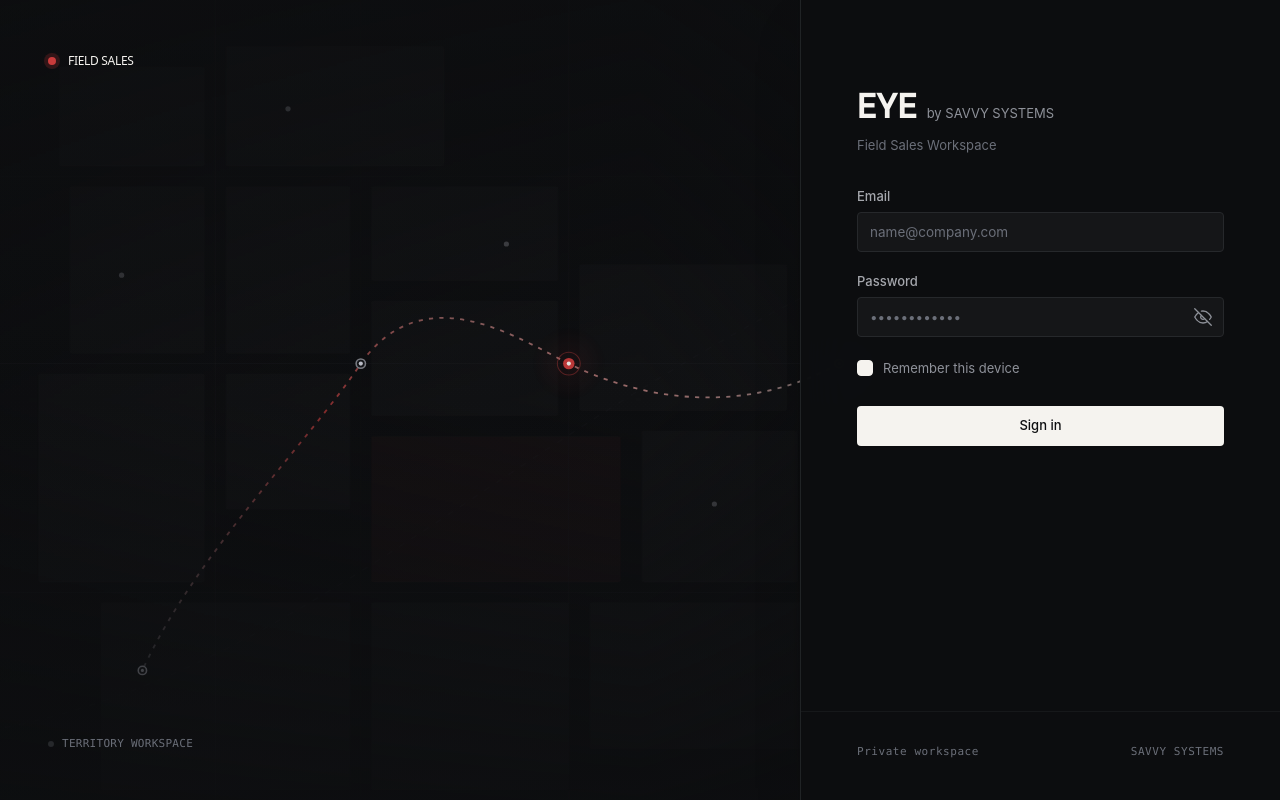
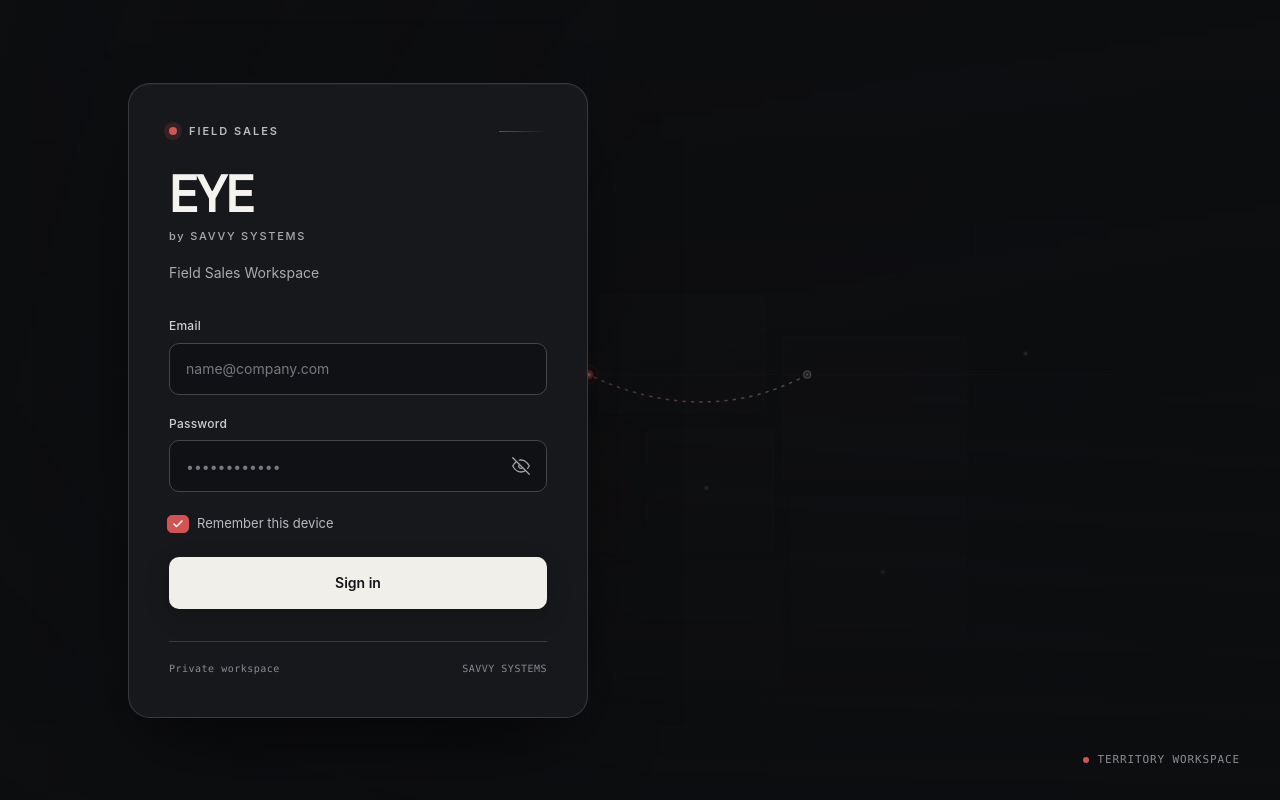
Before and after one commit to n8y27ygwrm-boop/eye, a Next.js app: page /login in a window 1280 px wide. Built offline with nearby package versions, Linux system fonts and the light colour scheme.

Commit message:
polish login UI

```diff
--- a/app/login/login-form.tsx
+++ b/app/login/login-form.tsx
@@ -63,17 +63,18 @@
   }
 
   return (
-    <main className="w-full min-h-[100dvh] bg-[#0d0e10] relative z-10 flex overflow-x-hidden">
-      <div className="relative w-full min-h-[100dvh] flex flex-col lg:flex-row overflow-x-hidden select-none bg-[#0d0e10]">
+    <main className="relative isolate min-h-[100dvh] overflow-x-hidden bg-[#0d0e10] text-[#f5f3ef]">
+      <div className="relative min-h-[100dvh] overflow-x-hidden">
         {/* Territory Map Layer (Calm Architectural Field Visual) */}
         <div className="absolute inset-0 z-0 pointer-events-none overflow-hidden">
           {/* Ambient Lighting & Soft Edge Vignette */}
-          <div className="absolute inset-0 bg-gradient-to-r from-[#0d0e10]/30 via-transparent to-[#0d0e10]/90 z-10" />
-          <div className="absolute inset-0 bg-gradient-to-b from-[#0d0e10]/50 via-transparent to-[#0d0e10]/70 z-10" />
+          <div className="absolute inset-0 z-10 bg-gradient-to-r from-[#0d0e10]/80 via-[#0d0e10]/40 to-[#0d0e10]/35" />
+          <div className="absolute inset-0 z-10 bg-gradient-to-b from-[#0d0e10]/25 via-transparent to-[#0d0e10]/70" />
 
           {/* Clean Territory Grid & Geometry */}
           <svg
-            className="w-[130%] h-[130%] -top-[15%] -left-[10%] absolute text-[#26282b]/60"
+            aria-hidden="true"
+            className="absolute -right-[85%] -top-[45%] h-[110%] w-[185%] text-[#3b3d41]/70 opacity-70 sm:-right-[35%] sm:top-[-5%] sm:w-[145%] lg:-right-[7%] lg:-top-[12%] lg:h-[125%] lg:w-[105%] lg:opacity-80"
             fill="none"
             viewBox="0 0 1600 1000"
             xmlns="http://www.w3.org/2000/svg"
@@ -178,58 +179,38 @@
           </svg>
         </div>
 
-        {/* Left Territory Context (Minimal, Quiet, Editorial) */}
-        <div className="relative z-10 flex lg:flex-1 flex-col justify-between p-4 lg:p-12 pointer-events-none">
-          {/* Calm Territory Badge */}
-          <div className="flex items-center gap-3 pt-1">
-            <div className="flex items-center justify-center w-2 h-2 rounded-full bg-[#c93b3b] ring-4 ring-[#c93b3b]/20" />
-            <span className="text-[12px] text-[#f5f3ef] font-medium tracking-tight font-sans">
-              FIELD SALES
-            </span>
+        <div className="relative z-20 flex min-h-[100dvh] items-center px-4 py-6 sm:px-8 sm:py-10 lg:px-[clamp(56px,10vw,160px)]">
+          <section
+            aria-label="Sign in to EYE"
+            className="mx-auto w-full max-w-[460px] rounded-[22px] border border-[#414247]/80 bg-[#191a1d]/90 px-7 py-8 backdrop-blur-xl sm:px-10 sm:py-10 lg:mx-0"
+            style={{ boxShadow: '0 32px 80px -24px rgba(0, 0, 0, 0.72), inset 0 1px 0 rgba(255, 255, 255, 0.04)' }}
+          >
+            <header>
+              <div className="mb-7 flex items-center gap-3">
+                <span className="h-2 w-2 rounded-full bg-[#d15353] ring-[5px] ring-[#d15353]/15" />
+                <span className="text-[11px] font-semibold tracking-[0.18em] text-[#bbbcc1]">FIELD SALES</span>
+                <span className="ml-auto h-px w-12 bg-gradient-to-r from-[#55565b] to-transparent" />
               </div>
-
-          {/* Bottom Region Note */}
-          <div className="hidden lg:flex items-center gap-2 text-[#6b6f79] text-[11px] font-mono tracking-wide">
-            <span className="w-1.5 h-1.5 rounded-full bg-[#26282b]" />
-            <span>TERRITORY WORKSPACE</span>
-          </div>
-        </div>
-
-        {/* Right-Anchored Premium Login Monolith */}
-        <div className="relative z-20 w-full lg:w-[460px] xl:w-[480px] min-h-[calc(100dvh-54px)] lg:min-h-[100dvh] flex flex-col justify-between bg-[#0d0e10]/95 backdrop-blur-xl border-t lg:border-t-0 border-l-0 lg:border-l border-[#26282b]/80 shadow-2xl">
-          {/* Top Brand & Form Section */}
-          <div className="w-full flex flex-col pt-6 sm:pt-10 lg:pt-20 px-6 sm:px-12 lg:px-14">
-            {/* Brand Block */}
-            <div className="flex flex-col">
-              <div className="flex items-baseline gap-2.5">
               <h1
-                  className="text-[36px] font-bold tracking-tight text-[#f5f3ef]"
+                className="text-[48px] font-semibold leading-none tracking-[-0.065em] text-[#f5f3ef] sm:text-[54px]"
                 style={{ fontFamily: "'Space Grotesk', sans-serif" }}
               >
                 EYE
               </h1>
-                <span className="text-[13px] tracking-normal text-[#8e9199] font-normal">
-                  by SAVVY SYSTEMS
-                </span>
-              </div>
-              <p className="mt-1 text-[13px] text-[#6b6f79]">
-                Field Sales Workspace
-              </p>
-            </div>
+              <p className="mt-2 text-[11px] font-medium tracking-[0.16em] text-[#aaaab0]">by SAVVY SYSTEMS</p>
+              <p className="mt-4 text-[14px] leading-6 text-[#aaabb0]">Field Sales Workspace</p>
+            </header>
 
-            {/* Error Message Callout */}
             {error && (
-              <div className="mt-6 p-3 bg-[#93000a]/20 border border-[#93000a]/50 text-[#ffb4ab] text-[12.5px] rounded flex items-center gap-2">
-                <span className="w-1.5 h-1.5 rounded-full bg-[#ffb4ab] flex-shrink-0" />
+              <div className="mt-7 flex items-start gap-2.5 rounded-[10px] border border-[#a94a4a]/50 bg-[#8e2230]/15 px-3.5 py-3 text-[13px] leading-5 text-[#ffb4ab]" role="alert">
+                <span className="mt-1.5 h-1.5 w-1.5 flex-shrink-0 rounded-full bg-[#ffb4ab]" />
                 <span>{error}</span>
               </div>
             )}
 
-            {/* Authentication Form */}
-            <form className="flex flex-col gap-5 mt-8" onSubmit={handleSubmit}>
-              {/* Email Field */}
-              <div className="flex flex-col gap-1.5">
-                <label className="text-[13px] text-[#a5a7ad] font-medium" htmlFor="email">
+            <form className="mt-8 flex flex-col gap-5" onSubmit={handleSubmit}>
+              <div className="flex flex-col gap-2">
+                <label className="text-[12px] font-medium tracking-[0.02em] text-[#d0d0d3]" htmlFor="email">
                   Email
                 </label>
                 <input
@@ -240,18 +221,15 @@
                   value={email}
                   onChange={e => setEmail(e.target.value)}
                   placeholder="name@company.com"
-                  className="w-full h-10 px-3 bg-[#151618] border border-[#26282b] text-[#f5f3ef] text-[13.5px] placeholder:text-[#6b6f79] rounded focus:outline-none focus:border-[#8E2230] focus:ring-1 focus:ring-[#8E2230] transition-all duration-150"
+                  className="h-[52px] w-full rounded-[10px] border border-[#44454a] bg-[#101114] px-4 text-[14px] text-[#f5f3ef] placeholder:text-[#777980] transition-colors duration-150 focus:border-[#d15353] focus:outline-none focus:ring-[3px] focus:ring-[#d15353]/15"
                 />
               </div>
 
-              {/* Password Field */}
-              <div className="flex flex-col gap-1.5">
-                <div className="flex justify-between items-center">
-                  <label className="text-[13px] text-[#a5a7ad] font-medium" htmlFor="password">
+              <div className="flex flex-col gap-2">
+                <label className="text-[12px] font-medium tracking-[0.02em] text-[#d0d0d3]" htmlFor="password">
                   Password
                 </label>
-                </div>
-                <div className="relative flex items-center">
+                <div className="relative">
                   <input
                     id="password"
                     type={showPassword ? 'text' : 'password'}
@@ -260,57 +238,42 @@
                     value={password}
                     onChange={e => setPassword(e.target.value)}
                     placeholder="••••••••••••"
-                    className="w-full h-10 pl-3 pr-10 bg-[#151618] border border-[#26282b] text-[#f5f3ef] text-[13.5px] placeholder:text-[#6b6f79] rounded focus:outline-none focus:border-[#8E2230] focus:ring-1 focus:ring-[#8E2230] transition-all duration-150"
+                    className="h-[52px] w-full rounded-[10px] border border-[#44454a] bg-[#101114] pl-4 pr-14 text-[14px] text-[#f5f3ef] placeholder:text-[#777980] transition-colors duration-150 focus:border-[#d15353] focus:outline-none focus:ring-[3px] focus:ring-[#d15353]/15"
                   />
                   <button
                     type="button"
                     onClick={() => setShowPassword(!showPassword)}
                     aria-label={showPassword ? 'Fshih fjalëkalimin' : 'Shfaq fjalëkalimin'}
-                    className="absolute right-3 text-[#8e9199] hover:text-[#f5f3ef] transition-colors flex items-center focus:outline-none"
+                    className="absolute right-1.5 top-1/2 flex h-10 w-10 -translate-y-1/2 items-center justify-center rounded-[7px] text-[#a2a3a9] transition-colors hover:bg-[#292a2f] hover:text-[#f5f3ef] focus-visible:outline-none focus-visible:ring-2 focus-visible:ring-[#d15353]"
                   >
                     <EyeToggleIcon open={showPassword} />
                   </button>
                 </div>
               </div>
 
-              {/* Remember Device Option */}
-              <div className="flex items-center pt-0.5">
-                <label className="flex items-center gap-2.5 cursor-pointer group select-none">
+              <label className="flex w-fit cursor-pointer select-none items-center gap-2.5 pt-0.5 text-[13px] text-[#b9bac0] transition-colors hover:text-[#f5f3ef]">
+                <span className="relative flex h-[18px] w-[18px] items-center justify-center">
                   <input
                     type="checkbox"
                     checked={rememberDevice}
                     onChange={e => setRememberDevice(e.target.checked)}
-                    className="sr-only peer"
+                    className="peer h-[18px] w-[18px] cursor-pointer appearance-none rounded-[5px] border border-[#66676c] bg-[#101114] transition-colors checked:border-[#d15353] checked:bg-[#d15353] focus-visible:outline-none focus-visible:ring-2 focus-visible:ring-[#d15353]/60 focus-visible:ring-offset-2 focus-visible:ring-offset-[#191a1d]"
                   />
-                  <div className="w-4 h-4 border border-[#26282b] bg-[#151618] rounded flex items-center justify-center peer-checked:bg-[#f5f3ef] peer-checked:border-[#f5f3ef] transition-colors">
-                    <svg
-                      className="w-3 h-3 text-[#0d0e10] opacity-0 peer-checked:opacity-100 transition-opacity"
-                      viewBox="0 0 24 24"
-                      fill="none"
-                      stroke="currentColor"
-                      strokeWidth="3"
-                      strokeLinecap="round"
-                      strokeLinejoin="round"
-                    >
+                  <svg className="pointer-events-none absolute h-3 w-3 text-white opacity-0 transition-opacity peer-checked:opacity-100" viewBox="0 0 24 24" fill="none" stroke="currentColor" strokeWidth="3" strokeLinecap="round" strokeLinejoin="round" aria-hidden="true">
                     <polyline points="20 6 9 17 4 12" />
                   </svg>
-                  </div>
-                  <span className="text-[13px] text-[#8e9199] group-hover:text-[#a5a7ad] transition-colors">
-                    Remember this device
                 </span>
+                <span>Remember this device</span>
               </label>
-              </div>
 
-              {/* CTA Button */}
-              <div className="flex flex-col gap-2 pt-2">
               <button
                 type="submit"
                 disabled={loading}
-                  className="w-full h-10 bg-[#f5f3ef] text-[#0d0e10] hover:bg-white active:bg-[#e3e2e5] text-[13px] font-medium transition-all duration-150 flex items-center justify-center rounded shadow-sm disabled:opacity-60 disabled:cursor-wait"
+                className="mt-1 flex h-[52px] w-full items-center justify-center rounded-[10px] bg-[#f1efea] text-[14px] font-semibold text-[#141518] shadow-[0_8px_24px_rgba(0,0,0,0.18)] transition-colors duration-150 hover:bg-white active:bg-[#dedbd5] focus-visible:outline-none focus-visible:ring-2 focus-visible:ring-[#f1efea] focus-visible:ring-offset-2 focus-visible:ring-offset-[#191a1d] disabled:cursor-wait disabled:opacity-60"
               >
                 {loading ? (
                   <span className="flex items-center gap-2">
-                      <svg className="animate-spin w-4 h-4 text-[#0d0e10]" viewBox="0 0 24 24" fill="none">
+                    <svg className="h-4 w-4 animate-spin text-[#0d0e10]" viewBox="0 0 24 24" fill="none">
                       <circle className="opacity-25" cx="12" cy="12" r="10" stroke="currentColor" strokeWidth="4" />
                       <path className="opacity-75" fill="currentColor" d="M4 12a8 8 0 018-8v8H4z" />
                     </svg>
@@ -320,14 +283,17 @@
                   <span>Sign in</span>
                 )}
               </button>
-              </div>
             </form>
-          </div>
 
-          {/* Quiet, Architectural Footer */}
-          <div className="w-full px-8 sm:px-12 lg:px-14 pb-10 pt-8 border-t border-[#26282b]/40 flex items-center justify-between text-[11px] text-[#6b6f79] tracking-wider font-mono">
+            <div className="mt-8 flex items-center justify-between border-t border-[#3b3c41] pt-5 font-mono text-[10px] tracking-[0.05em] text-[#898b92]">
               <span>Private workspace</span>
               <span>SAVVY SYSTEMS</span>
+            </div>
+          </section>
+
+          <div className="pointer-events-none absolute bottom-8 right-10 hidden items-center gap-2 font-mono text-[11px] tracking-[0.08em] text-[#8a8c92] lg:flex">
+            <span className="h-1.5 w-1.5 rounded-full bg-[#d15353]" />
+            <span>TERRITORY WORKSPACE</span>
           </div>
         </div>
       </div>
```
Lines whose indentation alone changed are shown as unchanged.
